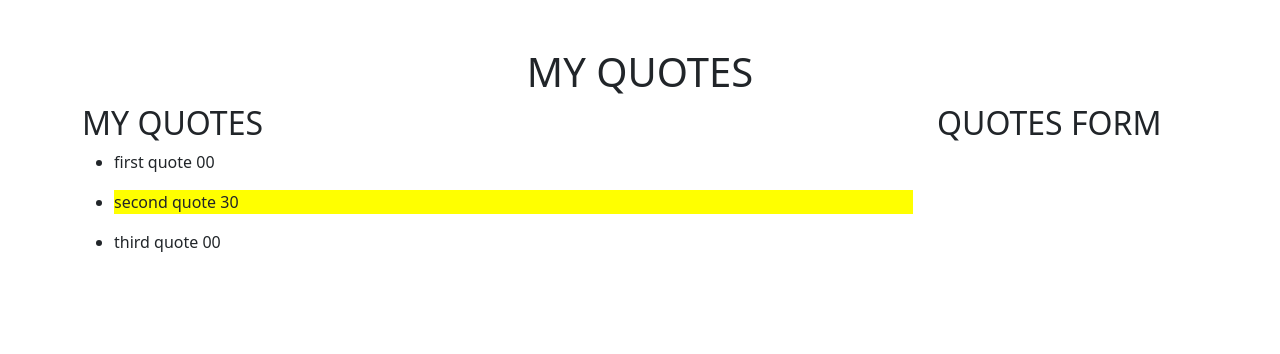
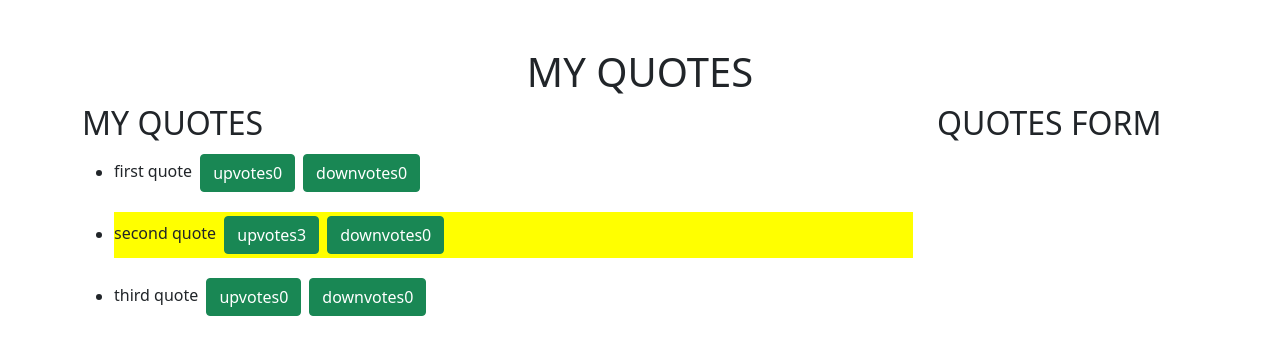
Before and after one commit to maureen-james/Quotes, an Angular app: page / in a window 1280 px wide. Shown: the top 354 px of the page. Built offline with nearby package versions, Linux system fonts and the light colour scheme.

Commit message:
add upvote and downvote buttons

```diff
--- a/src/app/app.component.html
+++ b/src/app/app.component.html
@@ -5,12 +5,7 @@
 
       <h2>MY QUOTES</h2>
       <app-quotes></app-quotes>
-      <!-- <div class="card-deck d-flex">
-        <div class="col-md-3 bg-primary">quote1</div>
-        <div class="col-md-3 bg-primary">quote 2</div>
-        <div class="col-md-3 bg-primary">quote3</div>
 
-      </div>-->
     </div>
     <div class="col-md-3">
       <h2>QUOTES FORM</h2>
--- a/src/app/quotes/quotes.component.html
+++ b/src/app/quotes/quotes.component.html
@@ -2,11 +2,18 @@
     <div *ngIf="quote.upvotes == highest && quote.upvotes>0 ;then highlight else empty">
     </div>
     <ng-template #highlight>
-        <li appHigh>{{ quote.quote}} <span class="">{{ quote.upvotes}}</span><span>{{ quote.downvotes}}</span></li>
+        <li appHigh>{{ quote.quote}}
+            <span><button type="button" class="btn btn-success m-1">upvotes{{ quote.upvotes}}</button></span>
+            <span><button type="button" class="btn btn-success m-1">downvotes{{ quote.downvotes}}</button></span>
+        </li>
+
     </ng-template>
 
     <ng-template #empty>
-        <li>{{ quote.quote}} <span class="">{{ quote.upvotes}}</span><span>{{ quote.downvotes}}</span></li>
+        <li>{{ quote.quote}}
+            <span><button type="button" class="btn btn-success m-1">upvotes{{ quote.upvotes}}</button></span>
+            <span><button type="button" class="btn btn-success m-1">downvotes{{ quote.downvotes}}</button></span>
+        </li>
     </ng-template>
 
 </ul>
```
